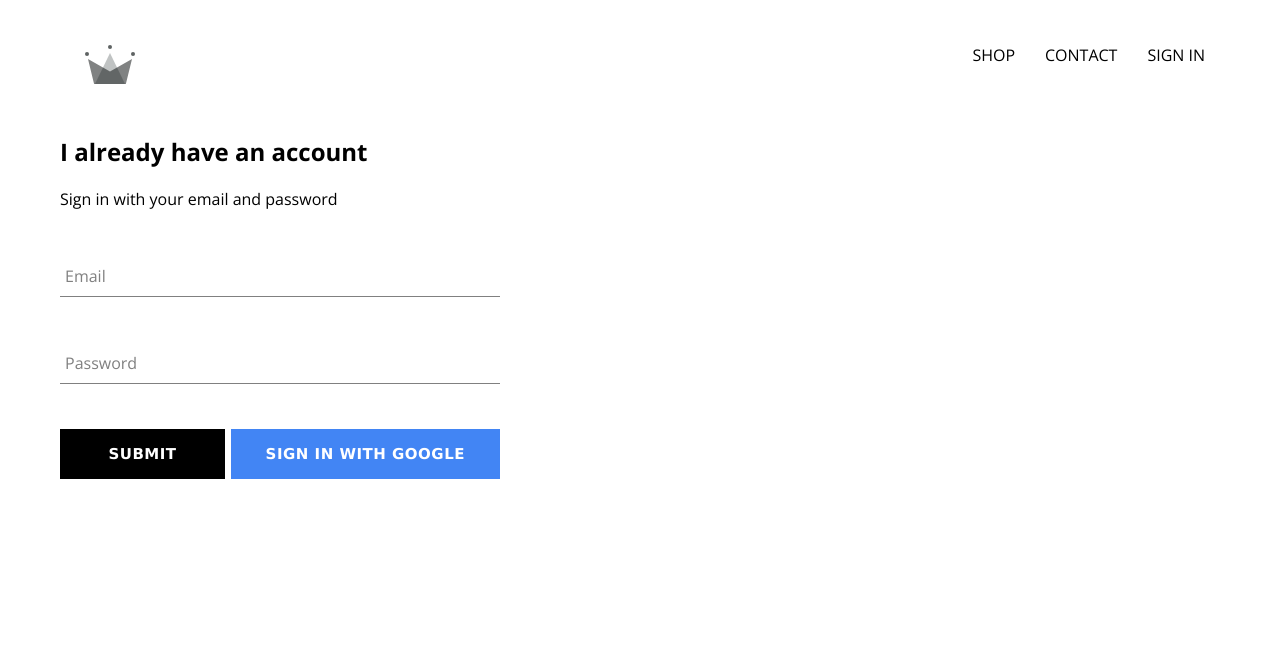
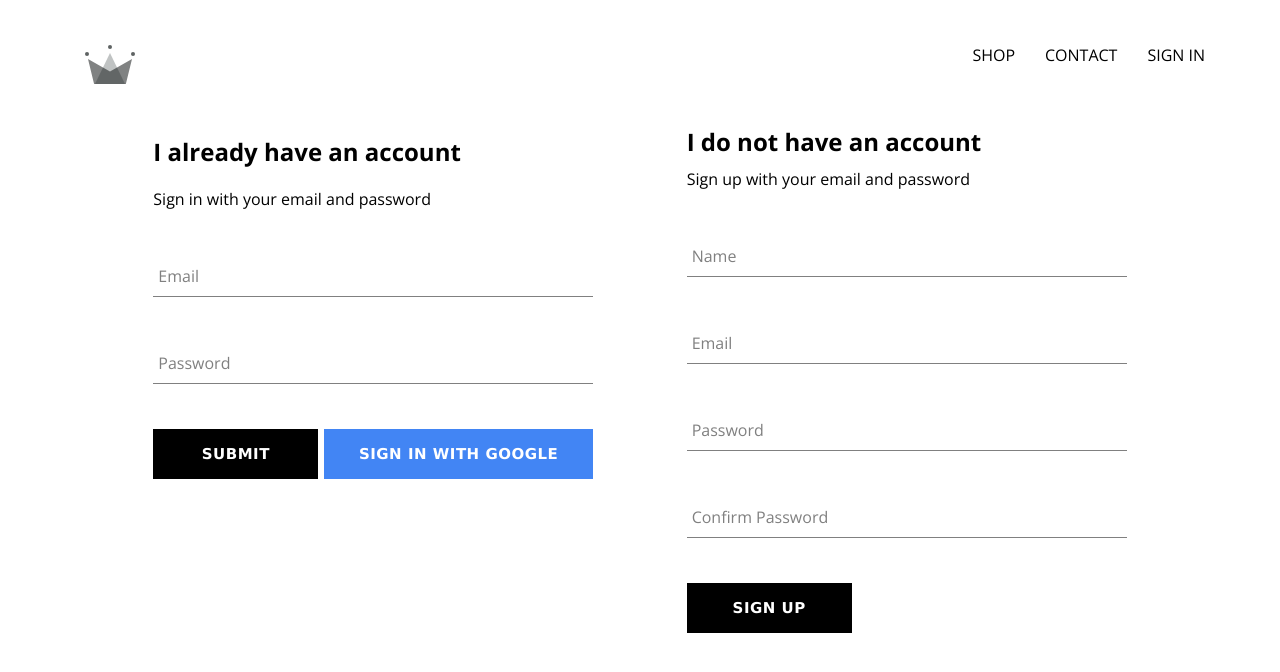
Before and after one commit to kanhaiyadav/crwn-clothings, a React (Create React App) app: page /signin in a window 1280 px wide. Shown: the top 672 px of the page. Built offline with nearby package versions, Linux system fonts and the light colour scheme; no server answers.

Commit message:
creating a fully working signup page

```diff
--- a/src/App.js
+++ b/src/App.js
@@ -6,7 +6,10 @@
 import Header from './components/header/header.component';
 import SignInSignUpPage from './pages/signin_signup-page/signin_signup-page.component';
 import React from 'react';
-import { auth } from './firebase/firebase.utils';
+import { auth, createUserProfileDocument } from './firebase/firebase.utils';
+import { onSnapshot } from 'firebase/firestore';
+
+
 
 const SneakersPage = () => (
     <h1>Sneakers Page</h1>
@@ -20,13 +23,27 @@
     }
     unSubscribeFromAuth = null;
     componentDidMount() {
-        this.unSubscribeFromAuth = auth.onAuthStateChanged(user => {
-            this.setState({ currentUser: user });
-            console.log(user);
-        })
+        //auth.onAuthStateChanged() creates an open connection(subscribe) between our app and the firebase(i.e. they firebase all the time listens to the
+        //any change int eh auth state) whenever the state changes auth.onAuthStateChanged() will be return an user if user signin
+        // or null if user signout.
+        this.unSubscribeFromAuth = auth.onAuthStateChanged(async userAuth => {
+            if (userAuth) {
+                const userRef = await createUserProfileDocument(userAuth);
+                onSnapshot(userRef, snapShot => {
+                    this.setState({
+                        id: snapShot.id,
+                        ...snapShot.data()
+                    })
+                })
+            }
+            else
+                this.setState({ currentUser: userAuth })
+        });
     }
 
+
     componentWillUnmount() {
+        //here we will unsubscribe from the auth state changes(as our app has been unmounted)
         this.unSubscribeFromAuth();
     }
 
--- /dev/null
+++ b/src/components/signup/sign-up.component.jsx
@@ -0,0 +1,94 @@
+import React from "react";
+import './sign-up.styles.scss';
+import FormInput from "../form-input/form-input.component";
+import CustomButton from "../custom-button/custom-button.component";
+import { auth, createUserProfileDocument } from "../../firebase/firebase.utils";
+import { createUserWithEmailAndPassword } from "firebase/auth";
+
+class SignUp extends React.Component {
+    constructor() {
+        super();
+        this.state = {
+            displayName: '',
+            email: '',
+            password: '',
+            confirmPassword: ''
+        }
+    }
+
+    handleChange = event => {
+        const { name, value } = event.target;
+        this.setState({ [name]: value });
+    }
+
+    handleSubmit = async event => {
+        event.preventDefault();
+        const {email, password, displayName, confirmPassword} = this.state;
+        if (password !== confirmPassword) {
+            alert("passwords do not match");
+            return;
+        }
+        try {
+            const { user } = await createUserWithEmailAndPassword(auth, email, password);
+            await createUserProfileDocument(user, { displayName });
+            this.setState({
+                displayName: '',
+                email: '',
+                password: '',
+                confirmPassword: ''
+            })
+        }catch(error) {
+            console.log(error);
+        }
+    }
+
+    render() {
+        return(
+            <div className="sign-up">
+                <h2 className="title">I do not have an account</h2>
+                <span>Sign up with your email and password</span>
+                <form
+                    className="sign-up-form"
+                    onSubmit={this.handleSubmit}
+                >
+                    <FormInput
+                        type="text"
+                        name="displayName"
+                        value={this.state.displayName}
+                        onChange={this.handleChange}
+                        label="Name"
+                        required
+                    />
+                    <FormInput
+                        type="email"
+                        name="email"
+                        value={this.state.email}
+                        onChange={this.handleChange}
+                        label="Email"
+                        required
+                    />
+                    <FormInput
+                        type="password"
+                        name="password"
+                        value={this.state.password}
+                        onChange={this.handleChange}
+                        label="Password"
+                        required
+                    />
+                    <FormInput
+                        type="password"
+                        name="confirmPassword"
+                        value={this.state.confirmPassword}
+                        onChange={this.handleChange}
+                        label="Confirm Password"
+                        required
+                    />
+                    <CustomButton type="submit">SIGN UP</CustomButton>
+                </form>
+            </div>
+        )
+    }
+}
+
+
+export default SignUp;
--- /dev/null
+++ b/src/components/signup/sign-up.styles.scss
@@ -0,0 +1,12 @@
+.sign-up{
+    width: 440px;
+    display: flex;
+    flex-direction: column;
+    .title{
+        margin: 10px 0;
+    }
+    .buttons{
+        display: flex;
+        justify-content: space-between;
+    }
+}
--- a/src/components/singin-form/signin-form.component.jsx
+++ b/src/components/singin-form/signin-form.component.jsx
@@ -1,6 +1,6 @@
 import React from "react";
 import './signin-form.component.styles.scss';
-import FormInput from "../formInput/form-input.component";
+import FormInput from "../form-input/form-input.component";
 import CustomButton from "../custom-button/custom-button.component";
 import { signInWithGoogle } from "../../firebase/firebase.utils";
 
--- a/src/firebase/firebase.utils.js
+++ b/src/firebase/firebase.utils.js
@@ -1,6 +1,6 @@
 import { initializeApp } from "firebase/app";
 import { getAuth, GoogleAuthProvider, signInWithPopup } from "firebase/auth";
-import { getFirestore } from "firebase/firestore";
+import { getFirestore, doc, getDoc, setDoc } from "firebase/firestore";
 
 
 // Your web app's Firebase configuration
@@ -21,6 +21,30 @@
 export const auth = getAuth(app);
 export const firestore = getFirestore(app);
 
+export const createUserProfileDocument = async (userAuth, additionalData) => {
+    if (!userAuth) return;
+    const userRef = doc(firestore, `users/${userAuth.uid}`);
+    const snapShot = await getDoc(userRef);
+    if(!snapShot.exists()){
+        const { displayName, email } = userAuth;
+        const createdAt = new Date();
+
+        try {
+            await setDoc(userRef, {
+                displayName,
+                email,
+                createdAt,
+                ...additionalData
+            })
+        } catch (error) {
+            console.log('error creating user', error.message);
+        }
+    }
+    return userRef;
+}
+
+
+
 // Configure Google Auth Provider
 const provider = new GoogleAuthProvider();
 provider.setCustomParameters({ prompt: 'select_account' }); //this will alway trigger a google select account pop up whenever you click signin with google
--- a/src/pages/signin_signup-page/signin_signup-page.component.jsx
+++ b/src/pages/signin_signup-page/signin_signup-page.component.jsx
@@ -1,10 +1,12 @@
 import React from "react";
 import './singin_singnup-page.component.style.scss';
 import SignIn from "../../components/singin-form/signin-form.component";
+import SignUp from "../../components/signup/sign-up.component";
 
 const SignInSignUpPage = () => (
-    <div>
+    <div className="sign-in-and-sign-up">
         <SignIn />
+        <SignUp />
     </div>
 )
 
--- a/src/pages/signin_signup-page/singin_singnup-page.component.style.scss
+++ b/src/pages/signin_signup-page/singin_singnup-page.component.style.scss
@@ -0,0 +1,6 @@
+.sign-in-and-sign-up{
+    width: 100%;
+    display: flex;
+    justify-content: space-evenly;
+    margin: 0px;
+}
```
Also changed, not shown: src/components/form-input/form-input.component.jsx (renamed from src/components/formInput/form-input.component.jsx), src/components/form-input/form-input.styles.scss (renamed from src/components/formInput/form-input.styles.scss).
